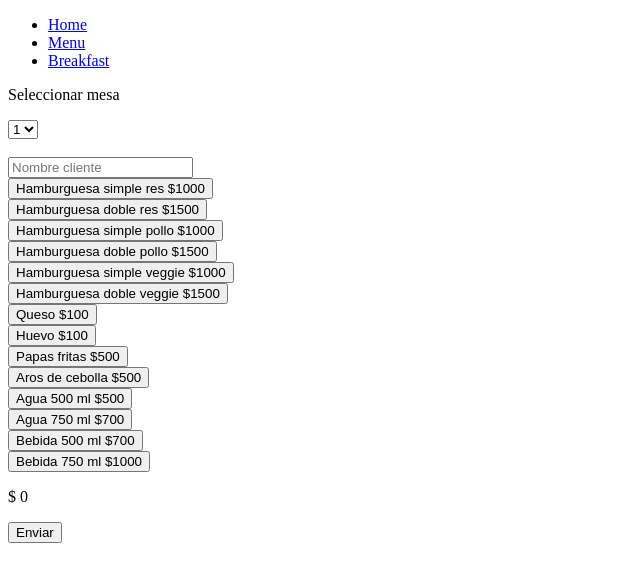
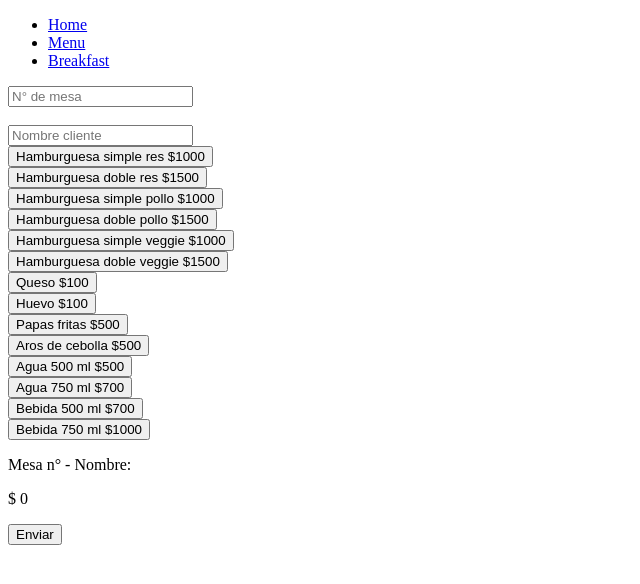
Before and after one commit to PalomaZelada/SCL011-BurgerQueen, a React (Create React App) app: page /menu in a window 1280 px wide. Shown: the top 584 px of the page, without its empty margins (0-640 px from the left). Built offline with nearby package versions, Linux system fonts and the light colour scheme.

Commit message:
Finishing client and table info and infoClient component

```diff
--- a/src/components/breakfast.js
+++ b/src/components/breakfast.js
@@ -10,7 +10,8 @@ class Breakfast extends Component {
     this.state = {
       data: data1.breakfast,
       item: [],
-      price: 0
+      price: 0,
+      client: ''
 
     }
   }
@@ -30,6 +31,13 @@ class Breakfast extends Component {
     price: orderTotal
   })
   }
+  //Funcion para guardar input del cliente
+  handleInputChange = event => {
+    this.setState({
+      [event.name] :event.value
+    })
+    }
+
   //Funcion para eliminar items del pedido y restar el valor del total
   deletingItem(id, price){
     this.setState({
@@ -52,7 +60,11 @@ class Breakfast extends Component {
     //Guardo en variables los estados actuales del array item y precio
       let newOrder= this.state.item
       let newTotal= this.state.price
+      let newClient= this.state.client
+      let newTable= this.state.table
       db.collection("orders").add({
+        clientName:newClient,
+        table:newTable,
         orderedItems: newOrder,
         price: newTotal
       })
@@ -66,9 +78,13 @@ class Breakfast extends Component {
         .then(()=>{
         let emptyOrder= []
         let emptyTotal= 0
+        let emptyInput= ''
+        let emptyTable=''
         this.setState({
           item:emptyOrder,
-        price:emptyTotal
+          price:emptyTotal,
+          client:emptyInput,
+          table:emptyTable
           })
         })
         .catch(function (error) {
@@ -96,8 +112,11 @@ class Breakfast extends Component {
 
     return (
       <div>
-        <Client />
+        <Client
+        change={event=>this.handleInputChange(event.target)}
+        />
         {dataBreakfast}
+        <p>Mesa n° {this.state.table}- Nombre: {this.state.client}</p>
         {this.state.item.map((order, i)=>{
           return (
             <div>
--- a/src/components/infoClient.js
+++ b/src/components/infoClient.js
@@ -4,17 +4,11 @@ class Client extends Component {
     render() {
         return (
             <div>
-                <p>Seleccionar mesa</p>
-                <select>
-                    <option>1</option>
-                    <option>2</option>
-                    <option>3</option>
-                    <option>4</option>
-                </select>
+                <input type="number" placeholder="N° de mesa" name="table" onChange={this.props.change}/>
                 <br></br>
                 <br></br>
 
-                <input type="text" placeholder="Nombre cliente" onChange={this.props.client} />
+                <input type="text" placeholder="Nombre cliente" name="client" onChange={this.props.change} />
             </div>
             )
     }
--- a/src/components/menu.js
+++ b/src/components/menu.js
@@ -10,7 +10,9 @@ class Menu extends Component {
     this.state = {
       data: data1.lunch,
       item: [],
-      price: 0
+      price: 0,
+      client: '',
+      table: ''
 
     }
   }
@@ -30,6 +32,13 @@ class Menu extends Component {
     price: orderTotal
   })
   }
+  //Funcion para guardar input del cliente
+  handleInputChange = event => {
+  this.setState({
+    [event.name] :event.value
+  })
+  }
+
   //Funcion para eliminar items del pedido y restar el valor del total
   deletingItem(id, price){
     this.setState({
@@ -52,7 +61,11 @@ class Menu extends Component {
     //Guardo en variables los estados actuales del array item y precio
       let newOrder= this.state.item
       let newTotal= this.state.price
+      let newClient= this.state.client
+      let newTable= this.state.table
       db.collection("orders").add({
+        clientName:newClient,
+        table:newTable,
         orderedItems: newOrder,
         price: newTotal
       })
@@ -66,9 +79,13 @@ class Menu extends Component {
         .then(()=>{
         let emptyOrder= []
         let emptyTotal= 0
+        let emptyInput= ''
+        let emptyTable=''
         this.setState({
           item:emptyOrder,
-        price:emptyTotal
+          price:emptyTotal,
+          client:emptyInput,
+          table:emptyTable
           })
         })
         .catch(function (error) {
@@ -96,11 +113,15 @@ class Menu extends Component {
 
     return (
       <div>
-        <Client />
+        <Client
+        change={event=>this.handleInputChange(event.target)}
+        />
         {dataLunch}
+        <p>Mesa n° {this.state.table}- Nombre: {this.state.client}</p>
         {this.state.item.map((order, i)=>{
           return (
             <div>
+
                <p>
                 {order.item} ${order.price}
               <span>
```
Lines whose indentation alone changed are shown as unchanged.
